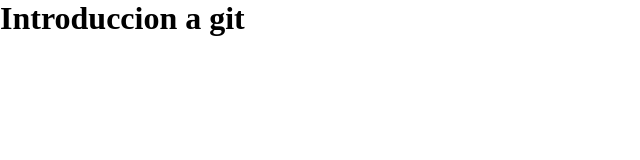
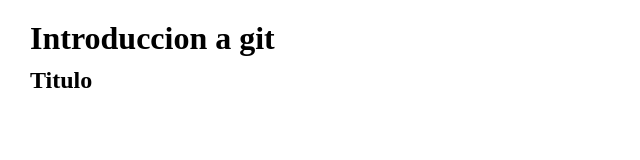
Before and after one commit to Arturogrottoli/proyecto, a plain HTML site: page index.html in a window 1280 px wide. Shown: the whole page, without its empty margins (0-640 px from the left). Drawn offline with Linux system fonts and the light colour scheme.

Commit message:
Segunda version

```diff
--- a/index.html
+++ b/index.html
@@ -11,6 +11,8 @@
 
     <h1>Introduccion a git</h1>
 
+    <h2>Titulo</h2>
+
 
 </body>
 </html>
--- a/style.css
+++ b/style.css
@@ -1,3 +1,3 @@
 *{
-    margin :auto;
+    margin :10px;
 }
```
